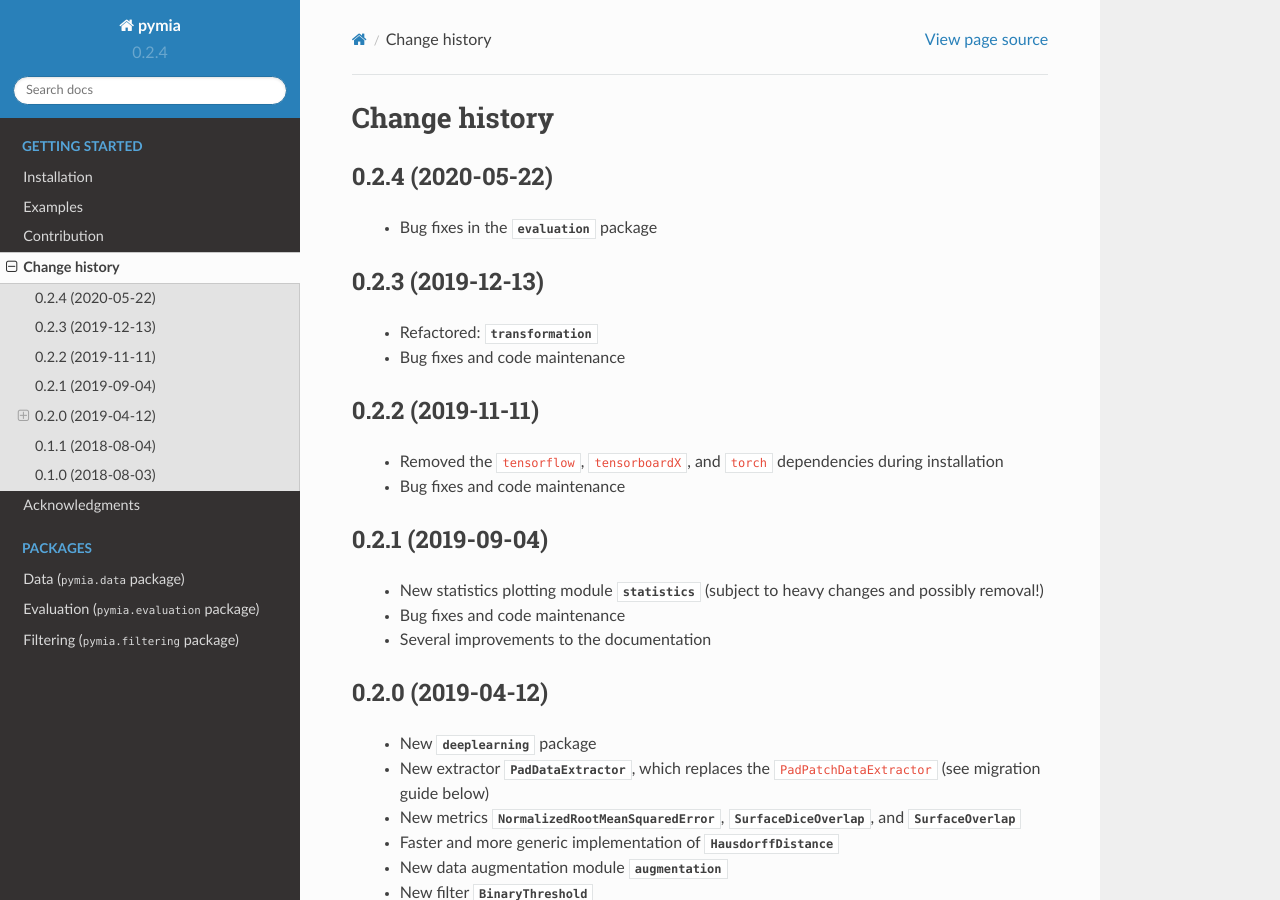
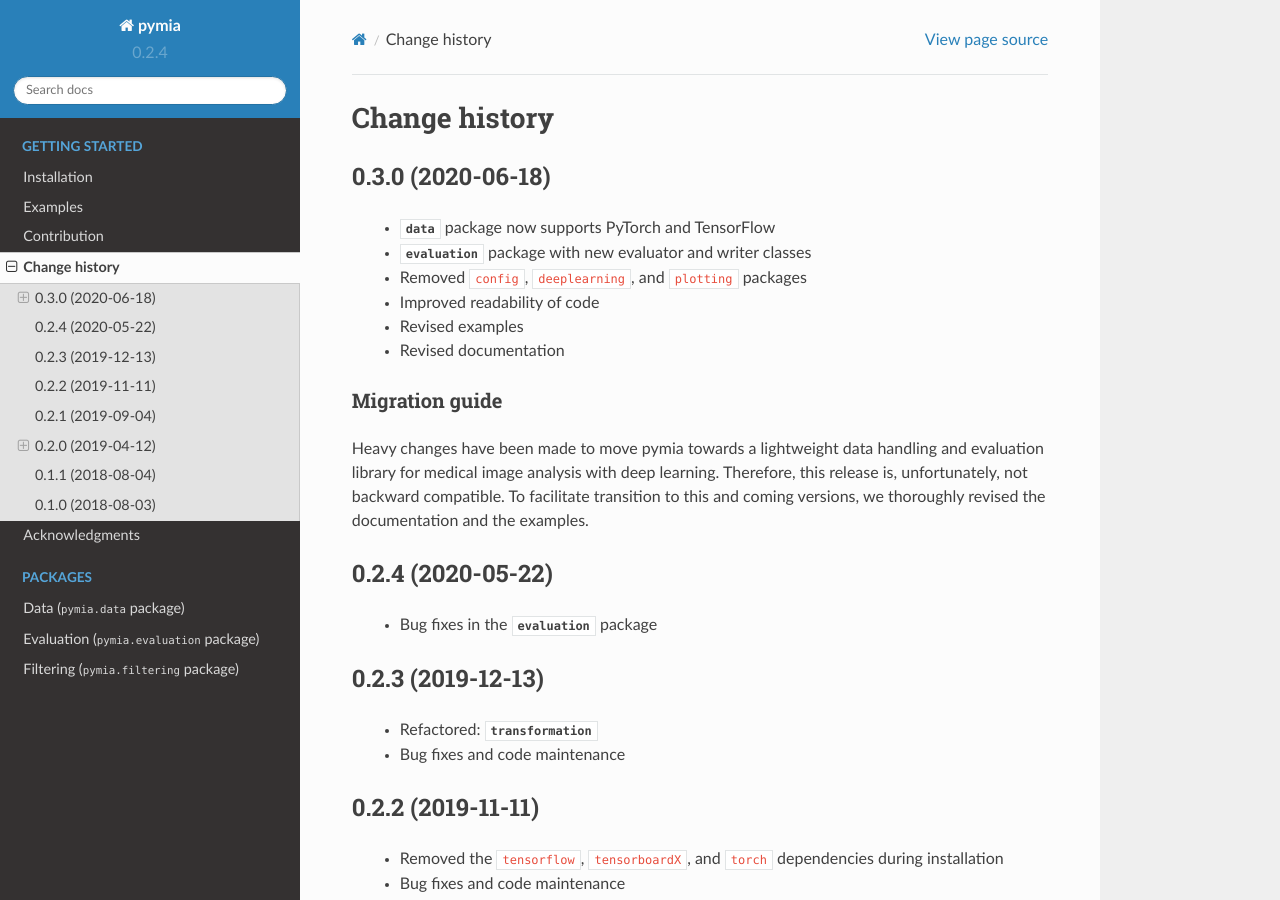
Before and after one commit to rundherum/pymia, a Sphinx documentation site: the page built from docs/history.rst, in a window 1280 px wide and 900 px high. Built offline with Sphinx 7.4.7 and the Read the Docs theme 2.0.0, drawn with Linux system fonts in a browser that asks for light colours; formulas are drawn with MathJax 3; pages that are not in the unit, such as notebooks, are missing from menus; cross-references to code outside the pages are shown as plain code; some of the changed text lies outside the part shown.

Commit message:
docs(history): version 0.3.0 (wip)

```diff
--- a/docs/history.rst
+++ b/docs/history.rst
@@ -2,6 +2,23 @@
 
 Change history
 ==============
+
+0.3.0 (2020-06-18)
+------------------
+
+ * :py:mod:`data` package now supports PyTorch and TensorFlow
+ * :py:mod:`evaluation` package with new evaluator and writer classes
+ * Removed ``config``, ``deeplearning``, and ``plotting`` packages
+ * Improved readability of code
+ * Revised examples
+ * Revised documentation
+
+Migration guide
+^^^^^^^^^^^^^^^
+
+Heavy changes have been made to move pymia towards a lightweight data handling and evaluation library for
+medical image analysis with deep learning. Therefore, this release is, unfortunately, not backward compatible.
+To facilitate transition to this and coming versions, we thoroughly revised the documentation and the examples.
 
 0.2.4 (2020-05-22)
 ------------------
@@ -70,7 +87,7 @@ To have the same behaviour, replace it by:
 
 The transformation in :py:mod:`SubjectAssembler`'s ``add_batch`` has been removed and replaced by the ``on_sample_fn``
 parameter in the constructor. Replacing the transformation by this function should be straight forward by rewriting your
-transformation as function (see also the default sample function :py:function:`default_sample_fn`):
+transformation as function (see also the default sample function :py:func:`default_sample_fn`):
 
 .. code-block:: python
 
```
